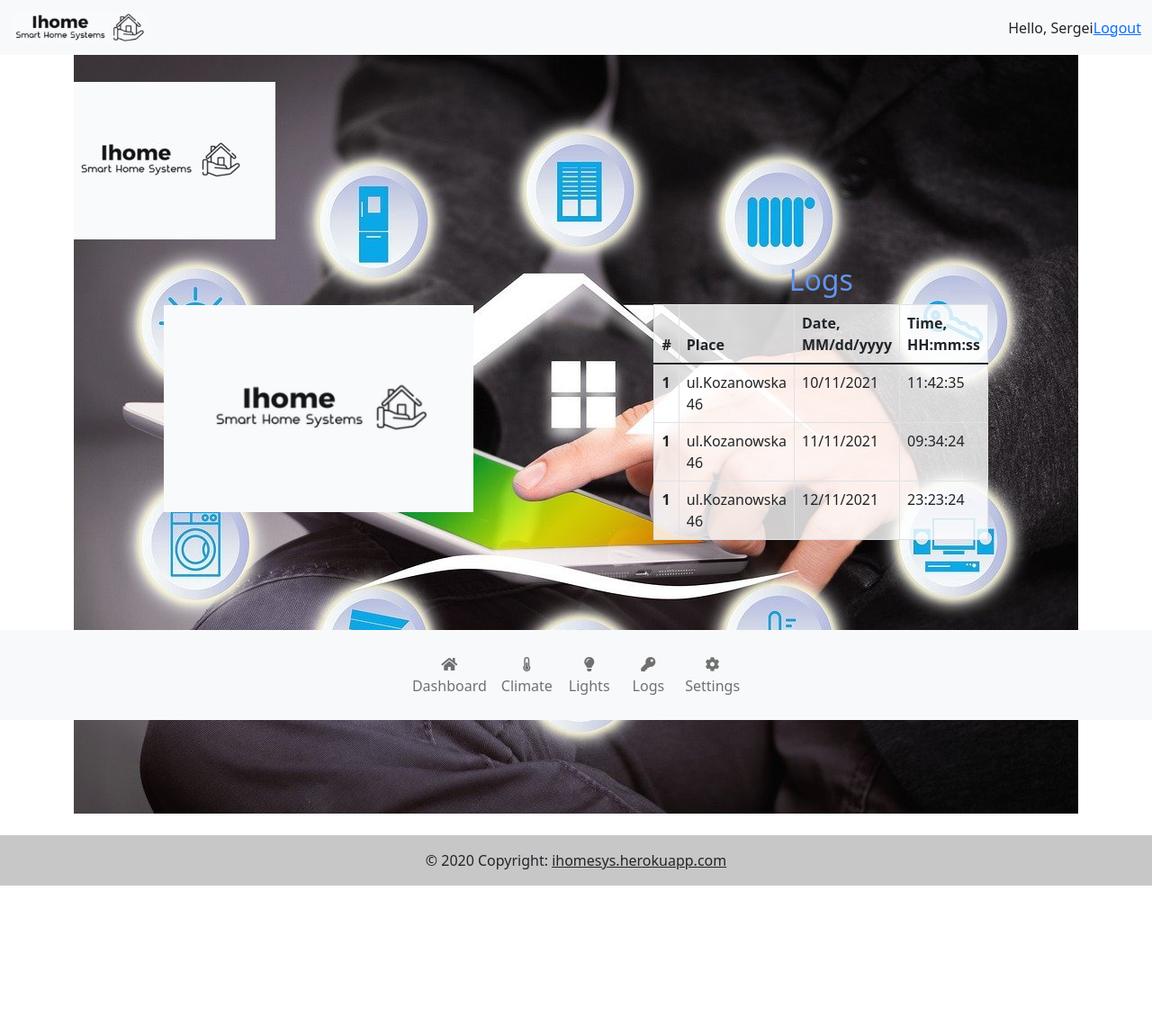
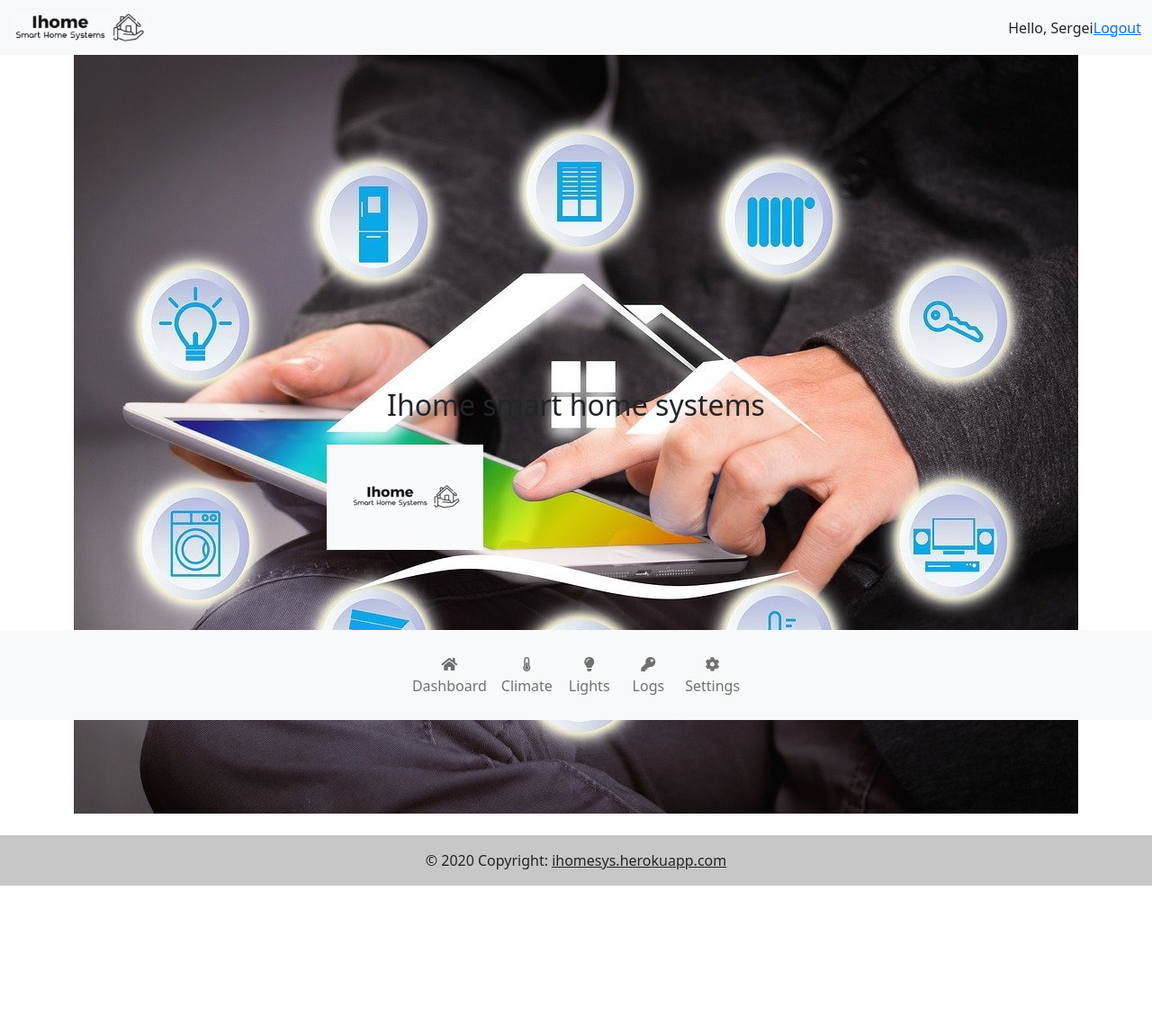
Before and after one commit to SergeiVorobev/Smart-home-website, a Django app: page / in a window 1280 px wide. Shown: the whole page at 90% size. Run offline with Django 3.2, Linux system fonts and the light colour scheme; a user stored in the database is signed in; some libraries are stand-ins or nearby versions.

Commit message:
background update

```diff
--- a/templates/home.html
+++ b/templates/home.html
@@ -7,43 +7,8 @@
 
     <div class="item1" style="background-image: url('{% static "images/login.jpg"%}'); background-position:center top; height:850px; background-color: rgba(255, 255, 255, 0.8);">
         <div class="d-flex justify-content-between">
-            <section><img style="widows: inherit" src="{% static "images/logo.jpg"%}"  alt="" /></section>
             <section>
-                <div class="table-responsive col-lg-12">
-                    <h2 class="text-center" style="color:cornflowerblue">Logs</h2>
-                    <table class="table table-hover table-bordered" style="background-color: rgba(255, 255, 255, 0.8)">
-                        <thead>
-                        <tr>
-                            <th scope="col">#</th>
-                            <th scope="col">Place</th>
-                            <th scope="col">Date, MM/dd/yyyy</th>
-                            <th scope="col">Time, HH:mm:ss</th>
-                        </tr>
-                        </thead>
-                        <tbody>
-                        <tr>
-                            <th scope="row">1</th>
-                            <td>ul.Kozanowska 46</td>
-                            <td>10/11/2021</td>
-                            <td>11:42:35</td>
-
-                        </tr>
-                        <tr>
-                            <th scope="row">1</th>
-                            <td>ul.Kozanowska 46</td>
-                            <td>11/11/2021</td>
-                            <td>09:34:24</td>
-
-                        </tr>
-                        <tr>
-                            <th scope="row">1</th>
-                            <td>ul.Kozanowska 46</td>
-                            <td>12/11/2021</td>
-                            <td>23:23:24</td>
-                        </tr>
-                        </tbody>
-                    </table>
-                </div>
+                <h2>Ihome smart home systems</h2>
 
             </section>
         </div>
--- a/templates/logs.html
+++ b/templates/logs.html
@@ -4,7 +4,7 @@
 
 {% block content %}
 
-    <div class="text-center" style="background-image: url('{% static "images/logs.jpg"%}'); background-position:center top; height:1050px; background-color: rgba(255, 255, 255, 0.8);">
+    <div class="text-center" style="background-image: url('{% static "images/logs.jpg"%}'); background-position:center top; height:801px; background-color: rgba(255, 255, 255, 0.8);">
 
         <section>
             <div class="table-responsive col-lg-8">
--- a/templates/registration.html
+++ b/templates/registration.html
@@ -15,8 +15,6 @@
 			margin: 0;
 			padding: 0;
 			height: 100%;
-			{#background: #7abecc !important;#}
-            background-image: url('{% static "images/login.jpg"%}');
 
 		}
 		.user_card {
@@ -72,7 +70,7 @@
 	</style>
 
 </head>
-<body>
+<body class="text-center" style="background-image: url('{% static "images/big_login.jpg"%}'); background-position:center center; height:850px; background-color: rgba(255, 255, 255, 0.8);">
 	<div class="container h-100">
 		<div class="d-flex justify-content-center h-100">
 			<div class="user_card">
```
Also changed, not shown: templates/login.html (+1 -6 lines), db.sqlite3, static/images/big_login.jpg (added), static/images/login.jpg.
